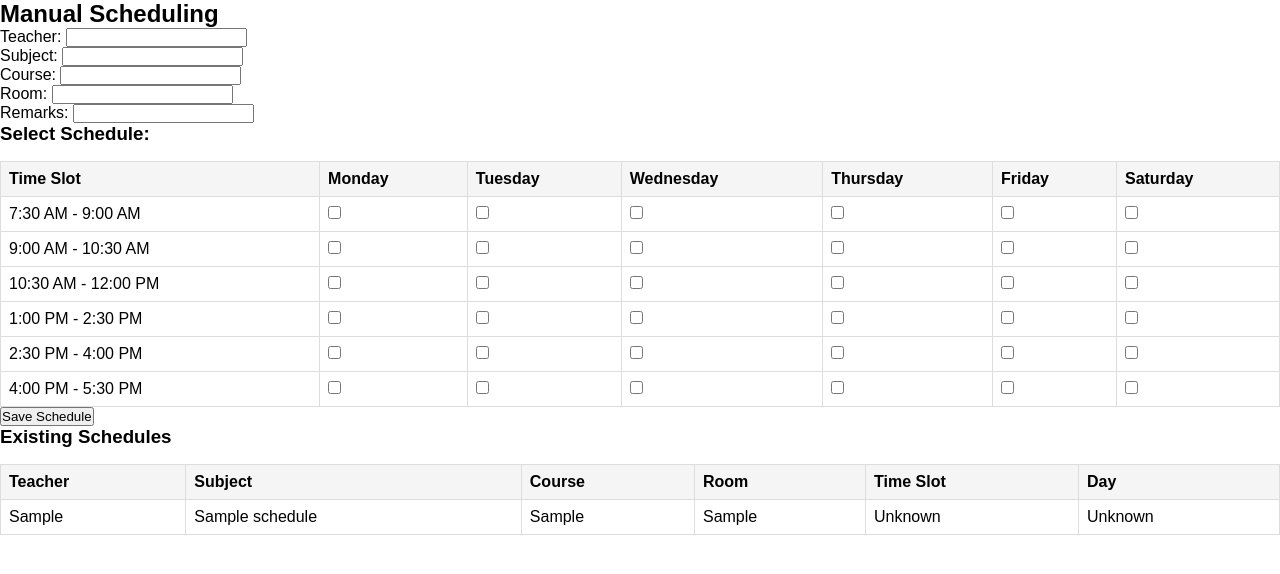
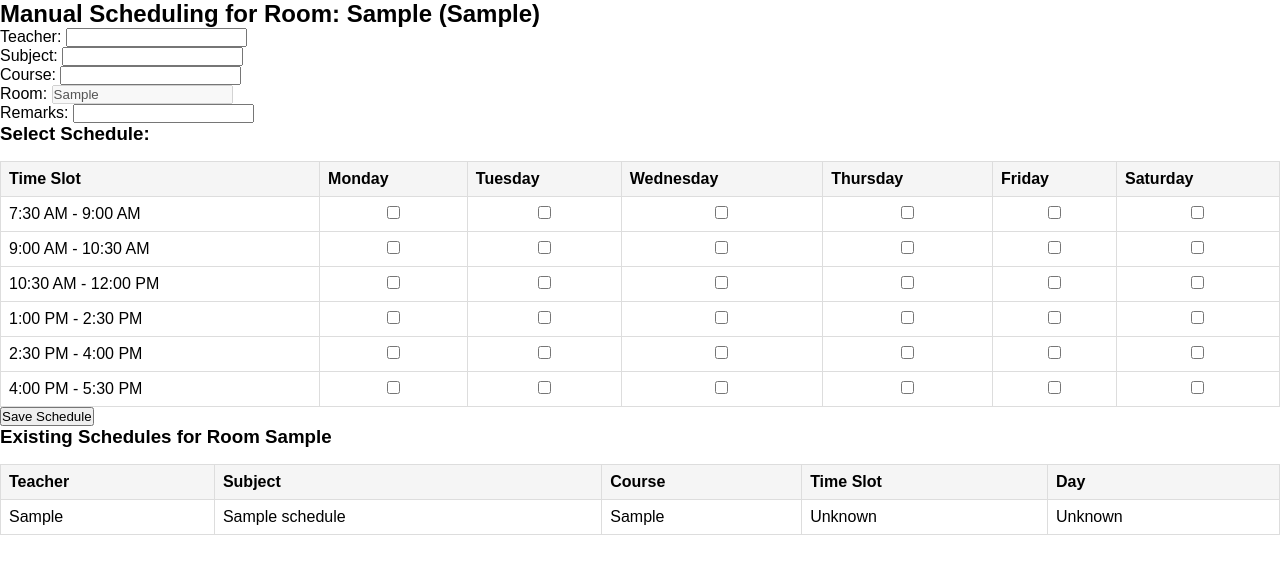
Before and after one commit to FerrerMark/facultyloading, a PHP site: the page made by frame/manual_scheduling.php in a window 1280 px wide. Shown: the top 574 px of the page. Run offline with PHP 8.4, Linux system fonts and the light colour scheme; tables that the repository leaves empty or names only in its code hold one stand-in row (values such as "Sample post").

Commit message:
updated the manual scheduling

```diff
--- a/back/manual_scheduling.php
+++ b/back/manual_scheduling.php
@@ -1,6 +1,88 @@
 <?php
 
+// include_once "../connections/connection.php";
+
+// // Define mapping arrays for time slots and days
+// $time_slots = [
+//     1 => "7:30 AM - 9:00 AM",
+//     2 => "9:00 AM - 10:30 AM",
+//     3 => "10:30 AM - 12:00 PM",
+//     4 => "1:00 PM - 2:30 PM",
+//     5 => "2:30 PM - 4:00 PM",
+//     6 => "4:00 PM - 5:30 PM"
+// ];
+
+// $days_of_week = [
+//     1 => "Monday",
+//     2 => "Tuesday",
+//     3 => "Wednesday",
+//     4 => "Thursday",
+//     5 => "Friday",
+//     6 => "Saturday",
+// ];
+
+// // Initialize variables to prevent undefined errors
+// $schedule_data = [];
+
+// $stmt = $pdo->query("SELECT * FROM schedules");
+// $schedules = $stmt->fetchAll(PDO::FETCH_ASSOC);
+
+// // Store checked schedules in an array for easy reference
+// foreach ($schedules as $schedule) {
+//     // Create a key based on time slot and day of the week to track scheduled time slots
+//     $schedule_data[$schedule['time_slot'] . '-' . $schedule['day_of_week']] = true;
+// }
+
+// // Now, handle form submission (check for duplicates and insert new records)
+// if ($_SERVER['REQUEST_METHOD'] === 'POST') {
+//     $teacher = htmlspecialchars($_POST['teacher'] ?? '');
+//     $subject = htmlspecialchars($_POST['subject'] ?? '');
+//     $course = htmlspecialchars($_POST['course'] ?? '');
+//     $room = htmlspecialchars($_POST['room'] ?? '');
+//     $remarks = htmlspecialchars($_POST['remarks'] ?? '');
+//     $schedule_data_from_form = $_POST['schedule_data'] ?? []; // schedule data from the form
+
+//     // Loop through selected schedule slots from the form submission
+//     foreach ($schedule_data_from_form as $key => $value) {
+//         list($time_slot, $day_of_week) = explode('-', $key);
+
+//         // Check if the record already exists in the database to prevent duplicates
+//         if (!isset($schedule_data[$key])) { // Only insert if the schedule isn't already taken
+//             // Prepare and execute the insert query
+//             $stmt = $pdo->prepare("
+//                 INSERT INTO schedules (teacher, subject, course, room, remarks, time_slot, day_of_week, is_checked)
+//                 VALUES (:teacher, :subject, :course, :room, :remarks, :time_slot, :day_of_week, 1)
+//             ");
+//             $stmt->execute([
+//                 ':teacher' => $teacher,
+//                 ':subject' => $subject,
+//                 ':course' => $course,
+//                 ':room' => $room,
+//                 ':remarks' => $remarks,
+//                 ':time_slot' => $time_slot,
+//                 ':day_of_week' => $day_of_week
+//             ]);
+//         }
+//     }
+
+//     // Redirect to prevent resubmission after form submission
+//     header("Location: manual_scheduling.php?success=true");
+//     exit();
+// }
+
+// function renderCheckbox($name, $checked = false) {
+//     if ($checked) {
+//         return '<input type="checkbox" name="schedule_data[' . htmlspecialchars($name) . ']" checked>';
+//     } else {
+//         return '<input type="checkbox" name="schedule_data[' . htmlspecialchars($name) . ']">';
+//     }
+// }
+
+
+
 include_once "../connections/connection.php";
+
+$building = $_GET['building'];
 
 // Define mapping arrays for time slots and days
 $time_slots = [
@@ -21,34 +103,38 @@ $days_of_week = [
     6 => "Saturday",
 ];
 
-// Initialize variables to prevent undefined errors
-$schedule_data = [];
+// Check if a specific room is selected
+$room_no = $_GET['room_no'] ?? null;
 
-$stmt = $pdo->query("SELECT * FROM schedules");
+// Validate inputs
+if ( !$room_no) {
+    die("Invalid request: No room selected.");
+}
+
+// Fetch schedules only for the selected room
+$stmt = $pdo->prepare("SELECT * FROM schedules WHERE room = :room");
+$stmt->execute([ ':room' => $room_no]);
 $schedules = $stmt->fetchAll(PDO::FETCH_ASSOC);
 
 // Store checked schedules in an array for easy reference
+$schedule_data = [];
 foreach ($schedules as $schedule) {
-    // Create a key based on time slot and day of the week to track scheduled time slots
     $schedule_data[$schedule['time_slot'] . '-' . $schedule['day_of_week']] = true;
 }
 
-// Now, handle form submission (check for duplicates and insert new records)
+// Handle form submission to add a new schedule
 if ($_SERVER['REQUEST_METHOD'] === 'POST') {
     $teacher = htmlspecialchars($_POST['teacher'] ?? '');
     $subject = htmlspecialchars($_POST['subject'] ?? '');
     $course = htmlspecialchars($_POST['course'] ?? '');
-    $room = htmlspecialchars($_POST['room'] ?? '');
     $remarks = htmlspecialchars($_POST['remarks'] ?? '');
-    $schedule_data_from_form = $_POST['schedule_data'] ?? []; // schedule data from the form
+    $schedule_data_from_form = $_POST['schedule_data'] ?? [];
 
-    // Loop through selected schedule slots from the form submission
     foreach ($schedule_data_from_form as $key => $value) {
         list($time_slot, $day_of_week) = explode('-', $key);
 
-        // Check if the record already exists in the database to prevent duplicates
-        if (!isset($schedule_data[$key])) { // Only insert if the schedule isn't already taken
-            // Prepare and execute the insert query
+        // Prevent duplicate scheduling
+        if (!isset($schedule_data[$key])) {
             $stmt = $pdo->prepare("
                 INSERT INTO schedules (teacher, subject, course, room, remarks, time_slot, day_of_week, is_checked)
                 VALUES (:teacher, :subject, :course, :room, :remarks, :time_slot, :day_of_week, 1)
@@ -57,7 +143,7 @@ if ($_SERVER['REQUEST_METHOD'] === 'POST') {
                 ':teacher' => $teacher,
                 ':subject' => $subject,
                 ':course' => $course,
-                ':room' => $room,
+                ':room' => $room_no,
                 ':remarks' => $remarks,
                 ':time_slot' => $time_slot,
                 ':day_of_week' => $day_of_week
@@ -65,18 +151,12 @@ if ($_SERVER['REQUEST_METHOD'] === 'POST') {
         }
     }
 
-    // Redirect to prevent resubmission after form submission
-    header("Location: manual_scheduling.php?success=true");
+    header("Location: ../frame/manual_scheduling.php?building=$building&room_no=$room_no&success=true");
     exit();
 }
 
 function renderCheckbox($name, $checked = false) {
-    if ($checked) {
-        return '<input type="checkbox" name="schedule_data[' . htmlspecialchars($name) . ']" checked>';
-    } else {
-        return '<input type="checkbox" name="schedule_data[' . htmlspecialchars($name) . ']">';
-    }
+    return '<input type="checkbox" name="schedule_data[' . htmlspecialchars($name) . ']" ' . ($checked ? 'checked' : '') . '>';
 }
 
-
 ?>
--- a/frame/manual_scheduling.php
+++ b/frame/manual_scheduling.php
@@ -1,9 +1,15 @@
 <?php
 
+    include_once("../back/manual_scheduling.php");
 
-include_once "../back/manual_scheduling.php";
+    $building = $_GET['building'] ?? null;
+    $room_no = $_GET['room_no'] ?? null;
+
+    if (!$building || !$room_no) {
+        die("Error: No room selected. Please go back and select a room.");
+    }
+
 ?>
-
 <!DOCTYPE html>
 <html lang="en">
 <head>
@@ -35,8 +41,12 @@ include_once "../back/manual_scheduling.php";
     </style>
 </head>
 <body>
-    <h2>Manual Scheduling</h2>
-    <form method="POST">
+    <h2>Manual Scheduling for Room: <?php echo htmlspecialchars($room_no); ?> (<?php echo htmlspecialchars($building); ?>)</h2>
+
+    <form action="../back/manual_scheduling.php?room_no=<?php echo $_GET['room_no']; ?>&building=<?php echo $_GET['building']; ?>" method="POST">
+        <input type="hidden" name="building" value="<?php echo htmlspecialchars($building); ?>">
+        <input type="hidden" name="room" value="<?php echo htmlspecialchars($room_no); ?>">
+
         <label>Teacher:</label>
         <input type="text" name="teacher" required><br>
 
@@ -47,7 +57,7 @@ include_once "../back/manual_scheduling.php";
         <input type="text" name="course" required><br>
 
         <label>Room:</label>
-        <input type="text" name="room" required><br>
+        <input type="text" value="<?php echo htmlspecialchars($room_no); ?>" disabled><br>
 
         <label>Remarks:</label>
         <input type="text" name="remarks"><br>
@@ -64,10 +74,29 @@ include_once "../back/manual_scheduling.php";
                     <tr>
                         <td><?php echo $slot_label; ?></td>
                         <?php foreach ($days_of_week as $day_num => $day_name) { ?>
-                        <td>
+                            <td style="text-align: center;">
                                 <?php
-                            $checkbox_name = $slot_num . '-' . $day_num;
-                            echo renderCheckbox($checkbox_name, isset($schedule_data[$checkbox_name]));
+                                // Generate unique key for this time slot and day
+                                $schedule_key = $slot_num . '-' . $day_num;
+
+                                // Check if this slot is already scheduled for the selected room
+                                $existing_schedule = null;
+                                foreach ($schedules as $schedule) {
+                                    if ($schedule['room'] == $room_no &&
+                                        $schedule['time_slot'] == $slot_num && $schedule['day_of_week'] == $day_num) {
+                                        $existing_schedule = $schedule;
+                                        break;
+                                    }
+                                }
+
+                                if ($existing_schedule) {
+                                    // Display faculty name and disable checkbox
+                                    echo '<div style="color: red; font-weight: bold;">' . htmlspecialchars($existing_schedule['teacher']) . '</div>';
+                                    echo '<input type="checkbox" name="schedule_data[' . htmlspecialchars($schedule_key) . ']" disabled>';
+                                } else {
+                                    // Show checkbox if slot is available
+                                    echo '<input type="checkbox" name="schedule_data[' . htmlspecialchars($schedule_key) . ']">';
+                                }
                                 ?>
                             </td>
                         <?php } ?>
@@ -75,25 +104,29 @@ include_once "../back/manual_scheduling.php";
                 <?php } ?>
             </table>
 
+
         <button type="submit">Save Schedule</button>
     </form>
 
-    <h3>Existing Schedules</h3>
+    <h3>Existing Schedules for Room <?php echo htmlspecialchars($room_no); ?></h3>
     <table border="1">
         <tr>
             <th>Teacher</th>
             <th>Subject</th>
             <th>Course</th>
-            <th>Room</th>
             <th>Time Slot</th>
             <th>Day</th>
         </tr>
-        <?php foreach ($schedules as $schedule) { ?>
+        <?php
+        $filtered_schedules = array_filter($schedules, function($schedule) use ($room_no, $building) {
+            return $schedule['room'] == $room_no;
+        });
+
+        foreach ($filtered_schedules as $schedule) { ?>
             <tr>
                 <td><?php echo htmlspecialchars($schedule['teacher']); ?></td>
                 <td><?php echo htmlspecialchars($schedule['subject']); ?></td>
                 <td><?php echo htmlspecialchars($schedule['course']); ?></td>
-                <td><?php echo htmlspecialchars($schedule['room']); ?></td>
                 <td><?php echo $time_slots[$schedule['time_slot']] ?? "Unknown"; ?></td>
                 <td><?php echo $days_of_week[$schedule['day_of_week']] ?? "Unknown"; ?></td>
             </tr>
--- a/frame/rooms.php
+++ b/frame/rooms.php
@@ -303,10 +303,8 @@ include_once "../back/rooms.php";
 
                                 <button class="btn btn-delete" onclick="deleteRoomComfirm('<?php echo $room['building'];?>','<?php echo $room['room_no']; ?>')">🗑</button>
 
+                                <a href="manual_scheduling.php?building=<?php echo urlencode($room['building']); ?>&room_no=<?php echo urlencode($room['room_no']); ?>"><button class="btn btn-schedule">Schedules</button></a>
 
-
-
-                                <button class="btn btn-schedule">Schedules</button>
                             </div>
                         </td>
                     </tr>
--- a/index.php
+++ b/index.php
@@ -56,7 +56,7 @@
                     <?php if($role == "department head"){ ?>
                         <a href="#" onclick="loadFrame('faculty','<?php echo $role;?>','<?php echo $departmentId;?>')"  class="nav-item"><span class="mdi--teacher"></span>&nbsp;faculty</a>
 
-                        <a href="#" onclick="loadFrame('rooms')"  class="nav-item"><span class="guidance--conference-room"></span>&nbsp;room</a>
+                        <a href="#" onclick="loadFrame('rooms','<?php echo $role;?>','<?php echo $departmentId;?>')"  class="nav-item"><span class="guidance--conference-room"></span>&nbsp;room</a>
 
                         <a href="#" onclick="loadFrame('schedules')"  class="nav-item"><span class="mingcute--schedule-line"></span>&nbsp;schedule management</a>
 
--- a/scripts.js
+++ b/scripts.js
@@ -164,7 +164,7 @@ function closeAddRoomModal() {
 // delete confirmation for room
 function deleteRoomComfirm(building, room){
     if(confirm("are you sure you want to delete this room?")){
-        window.location.href = "/facultyloading/back/rooms.php?building="+building+"&room="+room+"&action=delete";
+        window.location.href = "/facultyloading/back/rooms.php?building="+building+"&room="+room+"&action=delete&role=department head";
     }
 }
 
```
Also changed, not shown: back/rooms.php (+9 -2 lines). Lines whose indentation alone changed are shown as unchanged.
